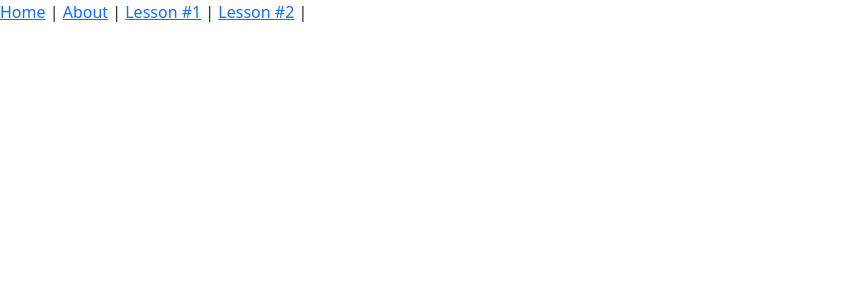
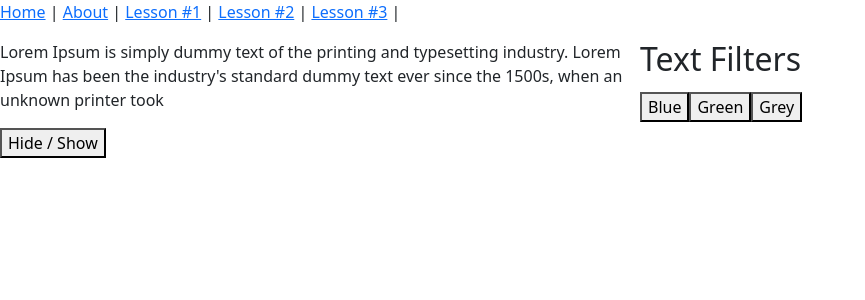
Before and after one commit to salokh1dd1n/vue-practice, a Vue app: page /lesson3 in a window 1280 px wide. Shown: the top 300 px of the page, without its empty margins (0-865 px from the left). Built offline with nearby package versions, Linux system fonts and the light colour scheme.

Commit message:
feat: Added Lesson3 route and configured

```diff
--- a/src/App.vue
+++ b/src/App.vue
@@ -4,6 +4,7 @@
     <router-link to="/about">About</router-link> |
     <router-link to="/lesson1">Lesson #1</router-link> |
     <router-link to="/lesson2">Lesson #2</router-link> |
+    <router-link to="/lesson3">Lesson #3</router-link> |
   </div>
   <router-view />
 </template>
--- a/src/router/index.js
+++ b/src/router/index.js
@@ -3,6 +3,7 @@
 import About from "../views/About";
 import Lesson1 from "../views/Lesson1";
 import Lesson2 from "../views/Lesson2";
+import Lesson3 from "../views/Lesson3";
 
 const routes = [
   {
@@ -30,6 +31,11 @@
     name: "Lesson2",
     component: Lesson2,
   },
+  {
+    path: "/lesson3",
+    name: "Lesson3",
+    component: Lesson3,
+  },
 ];
 
 const router = createRouter({
--- /dev/null
+++ b/src/views/Lesson3.vue
@@ -0,0 +1,15 @@
+<template>
+  <div class="mt-3">
+    <secret-component />
+  </div>
+</template>
+
+<script>
+import SecretComponent from "../components/lesson3/SecretComponent";
+export default {
+  name: "Lesson3",
+  components: { SecretComponent },
+};
+</script>
+
+<style scoped></style>
```
